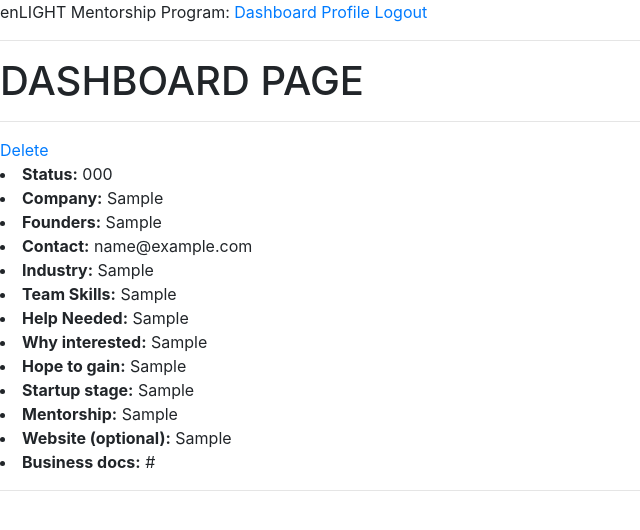
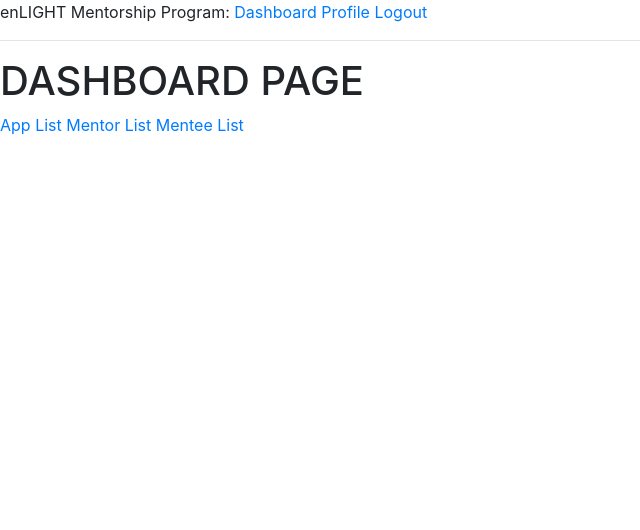
Before and after one commit to mattpodolak/enLIGHT-Mentorship-Program, a Flask app: page /dashboard in a window 1280 px wide. Shown: the top 530 px of the page, without its empty margins (0-640 px from the left). Run offline with Flask 2, Linux system fonts and the light colour scheme; a user stored in the database is signed in; tables that the repository leaves empty hold one stand-in row (values such as "Sample post"); some libraries are stand-ins or nearby versions.

Commit message:
change structure of dashboard

```diff
--- a/app/templates/dashboard.html
+++ b/app/templates/dashboard.html
@@ -2,28 +2,13 @@
 
 {% block content %}
     <h1>DASHBOARD PAGE</h1>
-    {% if apps %}
-        {% for app in apps %}
-            <hr>
+    {% if current_user.is_admin %}
+        <div>
+            <a href="{{ url_for('index') }}">App List</a>
+            <a href="{{ url_for('login') }}">Mentor List</a>
+            <a href="{{ url_for('application') }}">Mentee List</a>
+        </div>
+        {% block content2 %}{% endblock %}
+    {% endif %}
 
-            {% if app.accept == "Pending" %}
-            <a href="{{ url_for('acc_app', appId=app.id) }}">Accept</a>
-            {% endif %}
-            <a href="{{ url_for('del_app', appId=app.id) }}">Delete</a>
-            <li><b>Status:</b> {{app.accept}}</li>
-            <li><b>Company:</b> {{app.company}}</li>
-            <li><b>Founders:</b> {{app.founder}}</li>
-            <li><b>Contact:</b> {{app.email}}</li>
-            <li><b>Industry:</b> {{app.industry}}</li>
-            <li><b>Team Skills:</b> {{app.skills}}</li>
-            <li><b>Help Needed:</b> {{app.help_req}}</li>
-            <li><b>Why interested:</b> {{app.interest}}</li>
-            <li><b>Hope to gain:</b> {{app.gain}}</li>
-            <li><b>Startup stage:</b> {{app.stage}}</li>
-            <li><b>Mentorship:</b> {{app.relation}}</li>
-            <li><b>Website (optional):</b> {{app.web}}</li>
-            <li><b>Business docs:</b> {{app.links}}</li>
-            <hr>
-        {% endfor %}
-    {% endif %}
 {% endblock %}
```
Also changed, not shown: app/templates/applist.html (added, +28 -0 lines), app/templates/menteelist.html (added), app/templates/mentorlist.html (added).
